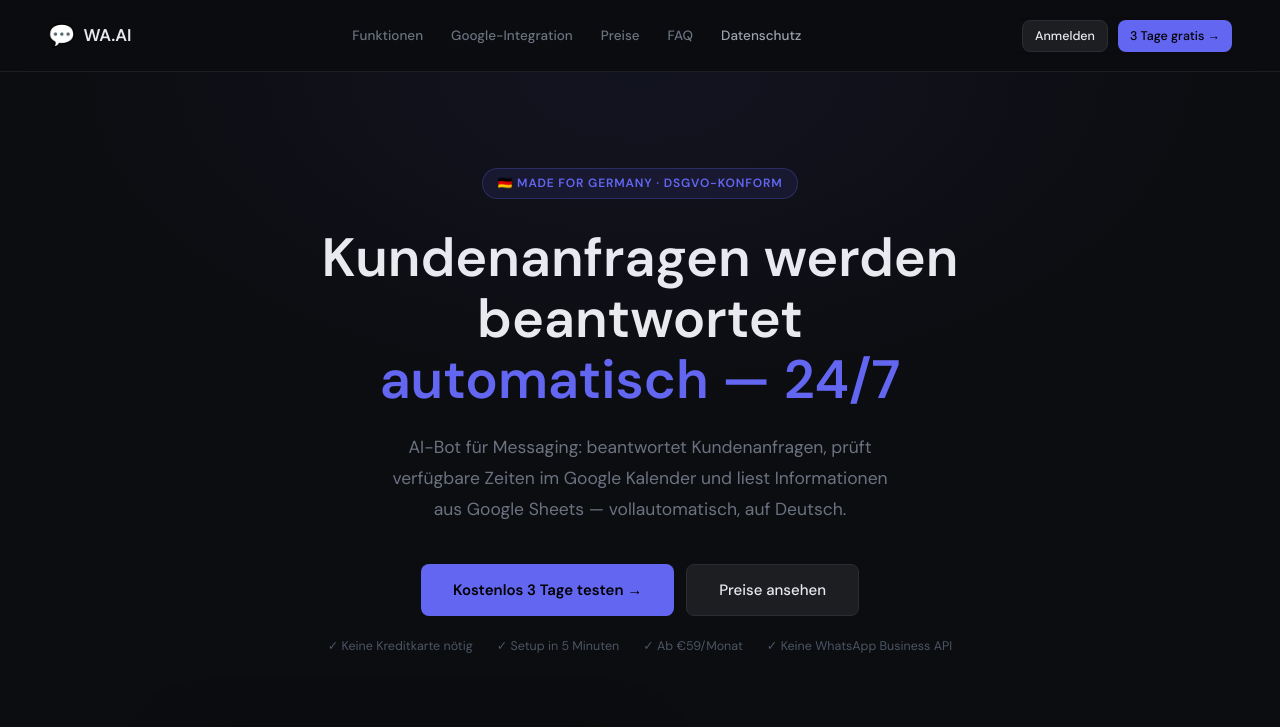
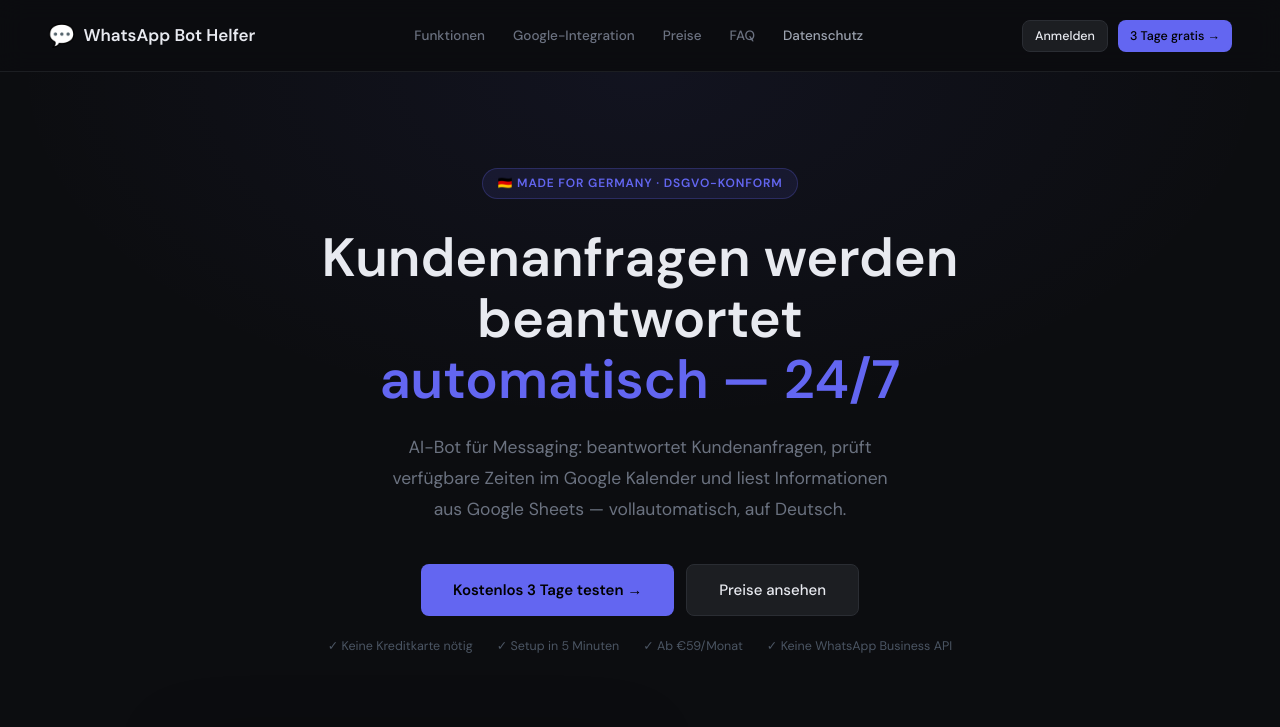
Before and after one commit to pilipandr770/WhatsAppBot, a Flask app: page / in a window 1280 px wide. Shown: the top 727 px of the page. Run offline with Flask 3, Linux system fonts and the light colour scheme; data that the repository does not hold is empty; some libraries are stand-ins or nearby versions.

Commit message:
Rename WA.AI → WhatsApp Bot Helfer across all templates
Fix Google OAuth verification: app name on landing page must match
the name on the OAuth consent screen ('WhatsApp Bot Helfer').

- landing.html: navbar logo, footer CTA, FAQ text, JSON-LD
- base.html: sidebar logo, app footer copyright
- auth/login.html: login page header + subtitle
- auth/register.html: register page header + subtitle

Co-Authored-By: Claude Sonnet 4.6 <noreply@anthropic.com>

```diff
--- a/app/templates/auth/login.html
+++ b/app/templates/auth/login.html
@@ -7,8 +7,8 @@
 
     <div style="text-align:center;margin-bottom:32px;">
       <div style="font-size:40px;margin-bottom:8px;">💬</div>
-      <div style="font-size:22px;font-weight:700;">WA.AI</div>
-      <div style="color:var(--text-muted);font-size:13.5px;margin-top:4px;">AI Chat Pro</div>
+      <div style="font-size:22px;font-weight:700;">WhatsApp Bot Helfer</div>
+      <div style="color:var(--text-muted);font-size:13.5px;margin-top:4px;">KI-Chatbot für WhatsApp</div>
     </div>
 
     {% with messages = get_flashed_messages(with_categories=true) %}
--- a/app/templates/auth/register.html
+++ b/app/templates/auth/register.html
@@ -7,9 +7,9 @@
 
     <div style="text-align:center;margin-bottom:32px;">
       <div style="font-size:40px;margin-bottom:8px;">💬</div>
-      <div style="font-size:22px;font-weight:700;">WA.AI</div>
+      <div style="font-size:22px;font-weight:700;">WhatsApp Bot Helfer</div>
       <div style="color:var(--text-muted);font-size:13.5px;margin-top:4px;">
-        AI Chat Pro als SaaS
+        KI-Chatbot für WhatsApp
       </div>
     </div>
 
--- a/app/templates/base.html
+++ b/app/templates/base.html
@@ -308,7 +308,7 @@
   <nav class="sidebar">
     <div class="sidebar-logo">
       <div class="icon">💬</div>
-      <span>WA.AI</span>
+      <span>WhatsApp Bot Helfer</span>
     </div>
 
     <a href="{{ url_for('dashboard.index') }}"
@@ -390,7 +390,7 @@
 
     <!-- Footer -->
     <footer class="app-footer">
-      <span>© {{ 2025 }} WA.AI</span>
+      <span>© {{ 2025 }} WhatsApp Bot Helfer</span>
       <div style="display:flex;gap:16px;">
         <a href="{{ url_for('main.impressum') }}">Impressum</a>
         <a href="{{ url_for('main.agb') }}">AGB</a>
--- a/app/templates/landing.html
+++ b/app/templates/landing.html
@@ -253,7 +253,7 @@ body { background:#0c0d10; }
 <!-- ═══ NAVBAR ═══════════════════════════════════════════════════════════ -->
 <nav class="lp-nav">
   <div class="lp-logo">
-    <span style="font-size:22px;">💬</span> WA.AI
+    <span style="font-size:22px;">💬</span> WhatsApp Bot Helfer
   </div>
   <div class="lp-nav-links">
     <a href="#funktionen">Funktionen</a>
@@ -643,7 +643,7 @@ body { background:#0c0d10; }
     <div class="faq-item open">
       <div class="faq-q">Brauche ich die WhatsApp Business API?</div>
       <div class="faq-a">
-        Nein. WA.AI funktioniert mit jeder normalen WhatsApp-Nummer — privat oder Business.
+        Nein. WhatsApp Bot Helfer funktioniert mit jeder normalen WhatsApp-Nummer — privat oder Business.
         Einfach QR-Code in der App scannen, fertig. Keine API-Genehmigung, keine Meta-Partnerschaft nötig.
       </div>
     </div>
@@ -703,7 +703,7 @@ body { background:#0c0d10; }
       Jetzt kostenlos starten →
     </a>
     <div style="margin-top:18px;font-size:12.5px;color:#4b5563;">
-      Bereits über 50 Unternehmen nutzen WA.AI · Made in Germany 🇩🇪
+      Bereits über 50 Unternehmen nutzen WhatsApp Bot Helfer · Made in Germany 🇩🇪
     </div>
   </div>
 </section>
@@ -854,7 +854,7 @@ document.querySelectorAll('.faq-q').forEach(q => {
       "@type": "FAQPage",
       "@id": "https://whatsappbothelfer.de/#faq",
       "mainEntity": [
-        {"@type":"Question","name":"Brauche ich die WhatsApp Business API?","acceptedAnswer":{"@type":"Answer","text":"Nein. WA.AI funktioniert mit jeder normalen WhatsApp-Nummer. Einfach QR-Code scannen."}},
+        {"@type":"Question","name":"Brauche ich die WhatsApp Business API?","acceptedAnswer":{"@type":"Answer","text":"Nein. WhatsApp Bot Helfer funktioniert mit jeder normalen WhatsApp-Nummer. Einfach QR-Code scannen."}},
         {"@type":"Question","name":"Was kostet es nach dem kostenlosen Test?","acceptedAnswer":{"@type":"Answer","text":"Solo €59/Monat, Business €149/Monat, Agentur €349/Monat — alle zzgl. MwSt., monatlich kündbar."}},
         {"@type":"Question","name":"Ist der Dienst DSGVO-konform?","acceptedAnswer":{"@type":"Answer","text":"Ja. Server in Deutschland (Frankfurt). DSGVO-konformer Betrieb. Vollständige Datenschutzerklärung verfügbar."}}
       ]
```
